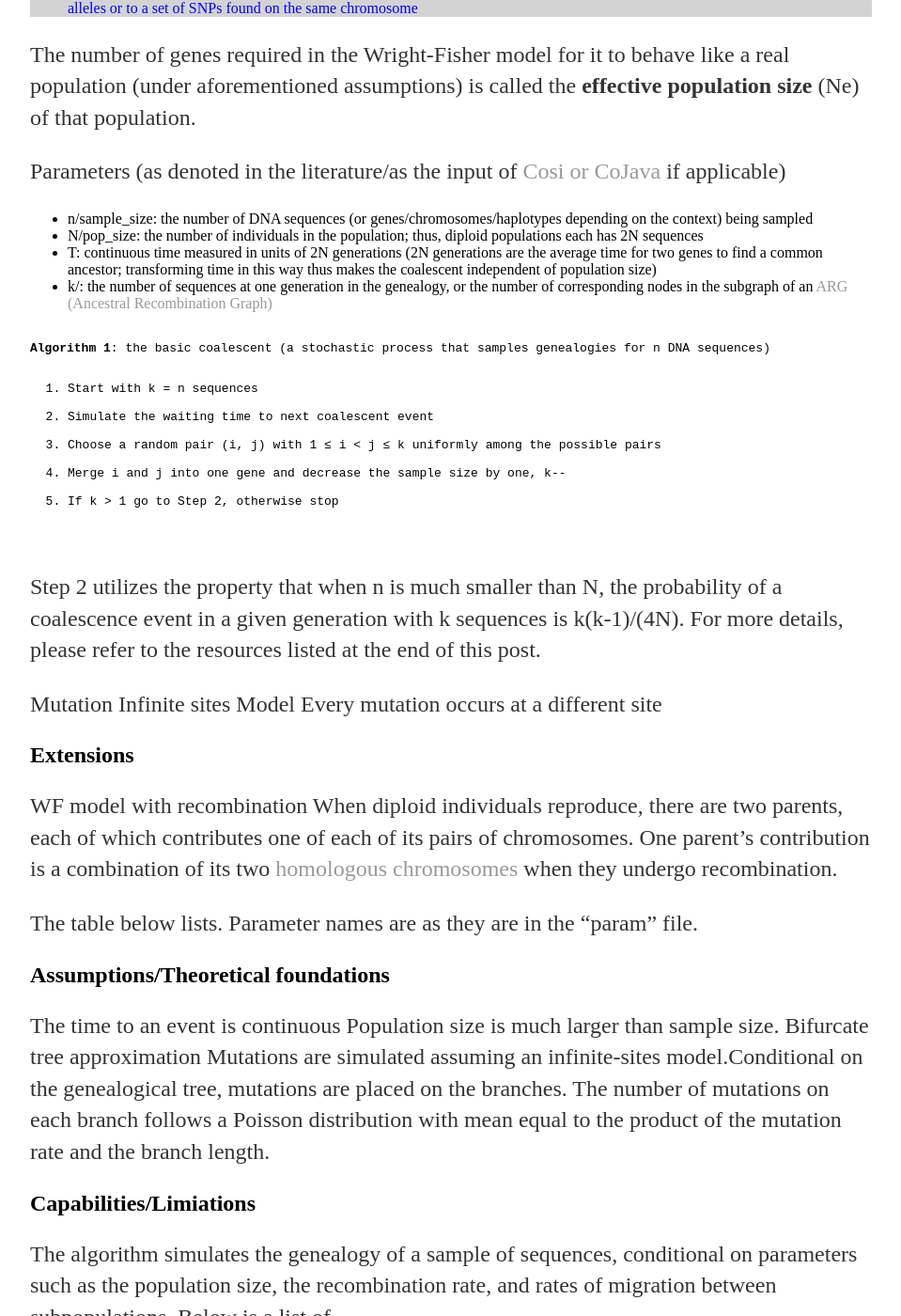
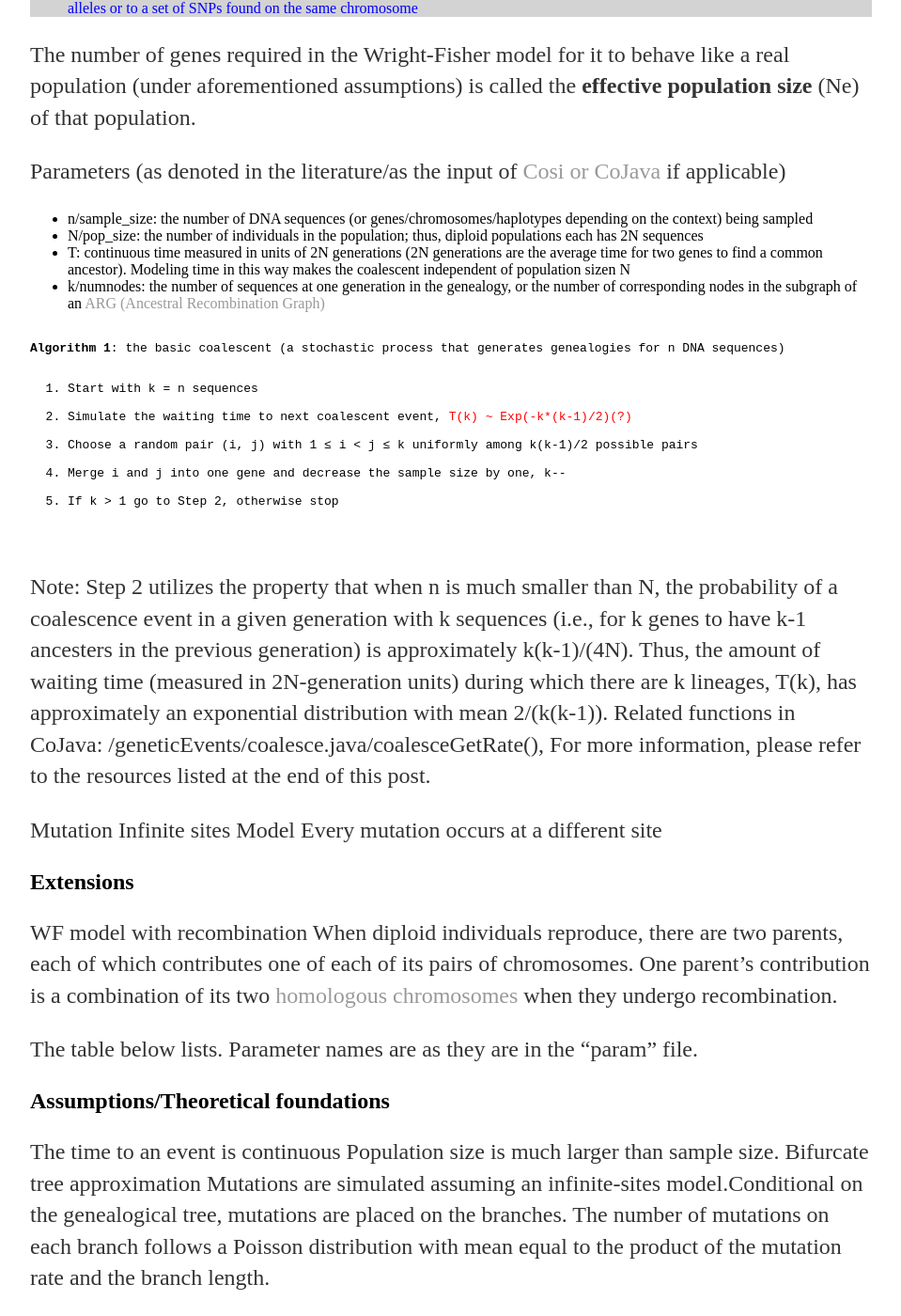
Before and after one commit to lybird300/lybird300.github.io, a Jekyll site: the page built from _posts/2015-04-02-coalescent.md, in a window 1280 px wide and 1400 px high, scrolled down 2435 px. Shown: the whole window at 94% size, without its empty margins (160-1119 px from the left). Built offline with Jekyll 4.4.1, drawn with Linux system fonts in a browser that asks for light colours.

Commit message:
Update 2015-04-02-coalescent.md

```diff
--- a/_posts/2015-04-02-coalescent.md
+++ b/_posts/2015-04-02-coalescent.md
@@ -37,27 +37,28 @@ The basic/standard Wright-Fisher model results in a decay of genetic variation.
 </div>
 
 
-
 The number of genes required in the Wright-Fisher model for it to behave like a real population (under aforementioned assumptions) is called the <b>effective population size</b> (Ne) of that population.
 
 Parameters (as denoted in the literature/as the input of <a href="http://lybird300.github.io/2015/04/04/CoJava.html">Cosi or CoJava</a> if applicable)
 <ul>
 <li>n/sample_size: the number of DNA sequences (or genes/chromosomes/haplotypes depending on the context) being sampled</li>
 <li>N/pop_size: the number of individuals in the population; thus, diploid populations each has 2N sequences</li>
-<li>T: continuous time measured in units of 2N generations (2N generations are the average time for two genes to find a common ancestor; transforming time in this way thus makes the coalescent independent of population size)</li>
-<li>k/: the number of sequences at one generation in the genealogy, or the number of corresponding nodes in the subgraph of an <a href="http://www.math.canterbury.ac.nz/~r.sainudiin/recomb/ima.pdf">ARG (Ancestral Recombination Graph)</a></li>
+<li>T: continuous time measured in units of 2N generations (2N generations are the average time for two genes to find a common ancestor). Modeling time in this way makes the coalescent independent of population sizen N</li>
+<li>k/numnodes: the number of sequences at one generation in the genealogy, or the number of corresponding nodes in the subgraph of an <a href="http://www.math.canterbury.ac.nz/~r.sainudiin/recomb/ima.pdf">ARG (Ancestral Recombination Graph)</a></li>
 </ul>
 <pre class="prettyprint pre-scrollable"><code>
-<b>Algorithm 1</b>: the basic coalescent (a stochastic process that samples genealogies for n DNA sequences)
+<b>Algorithm 1</b>: the basic coalescent (a stochastic process that generates genealogies for n DNA sequences)
 <ol>
 <li>Start with k = n sequences</li>
-<li>Simulate the waiting time to next coalescent event</li>
-<li>Choose a random pair (i, j) with 1 ≤ i < j ≤ k uniformly among the possible pairs</li>
+<li>Simulate the waiting time to next coalescent event, <font color="red">T(k) ~ Exp(-k*(k-1)/2)(?)</font></li>
+<li>Choose a random pair (i, j) with 1 ≤ i < j ≤ k uniformly among k(k-1)/2 possible pairs</li>
 <li>Merge i and j into one gene and decrease the sample size by one, k--</li>
 <li>If k > 1 go to Step 2, otherwise stop</li>
 </ol>
 </code></pre>
-Step 2 utilizes the property that when n is much smaller than N, the probability of a coalescence event in a given generation with k sequences is k(k-1)/(4N). For more details, please refer to the resources listed at the end of this post.
+Note: Step 2 utilizes the property that when n is much smaller than N, the probability of a coalescence event in a given generation with k sequences (i.e., for k genes to have k-1 ancesters in the previous generation) is approximately k(k-1)/(4N). Thus, the amount of waiting time (measured in 2N-generation units) during which there are k lineages, T(k), has approximately an exponential distribution with mean 2/(k(k-1)).
+Related functions in CoJava: /geneticEvents/coalesce.java/coalesceGetRate(),
+For more information, please refer to the resources listed at the end of this post.
 
 Mutation
 Infinite sites Model
```
